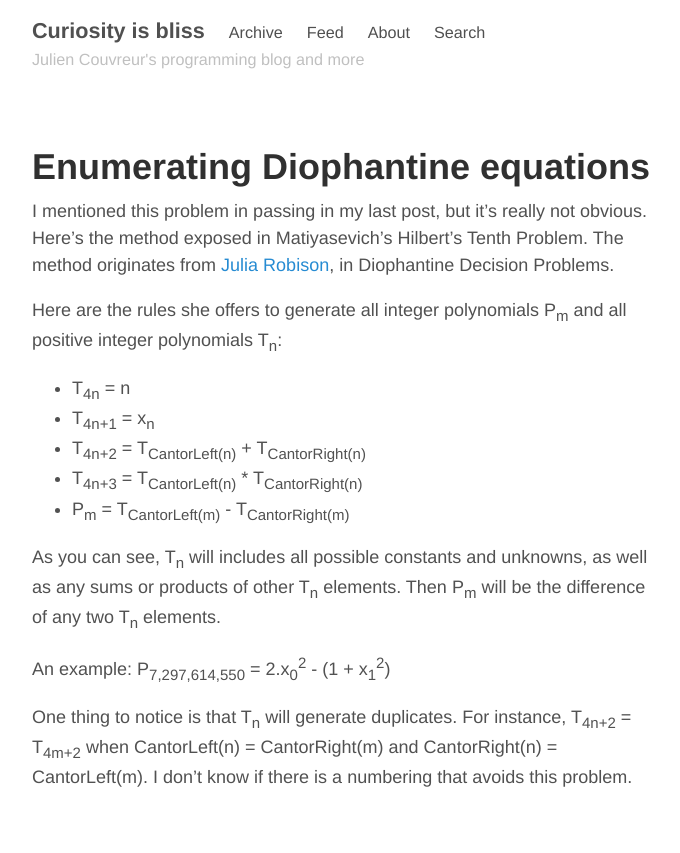
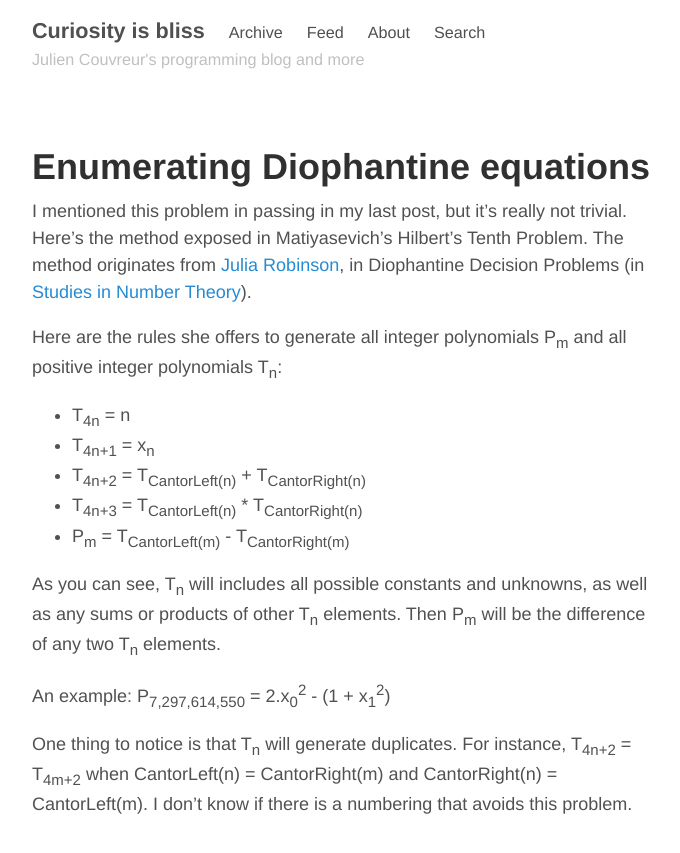
Before and after one commit to jcouv/jcouv.github.io, a Jekyll site: the page built from draft.md, in a window 1280 px wide. Shown: the top 853 px of the page, without its empty margins (293-973 px from the left). Built offline with Jekyll 4.4.1, drawn with Linux system fonts in a browser that asks for light colours.

Commit message:
Update draft.md

```diff
--- a/draft.md
+++ b/draft.md
@@ -3,7 +3,7 @@ layout: page
 title: Enumerating Diophantine equations
 ---
 
-I mentioned this problem in passing in my last post, but it's really not obvious. Here's the method exposed in Matiyasevich's Hilbert's Tenth Problem. The method originates from [Julia Robison](https://en.wikipedia.org/wiki/Julia_Robinson), in Diophantine Decision Problems.
+I mentioned this problem in passing in my last post, but it's really not trivial. Here's the method exposed in Matiyasevich's Hilbert's Tenth Problem. The method originates from [Julia Robinson](https://en.wikipedia.org/wiki/Julia_Robinson), in Diophantine Decision Problems (in [Studies in Number Theory](http://smile.amazon.com/Studies-Number-Theory-William-Leveque/dp/0883851067/)).
 
 Here are the rules she offers to generate all integer polynomials P<sub>m</sub> and all positive integer polynomials T<sub>n</sub>:
 
```
